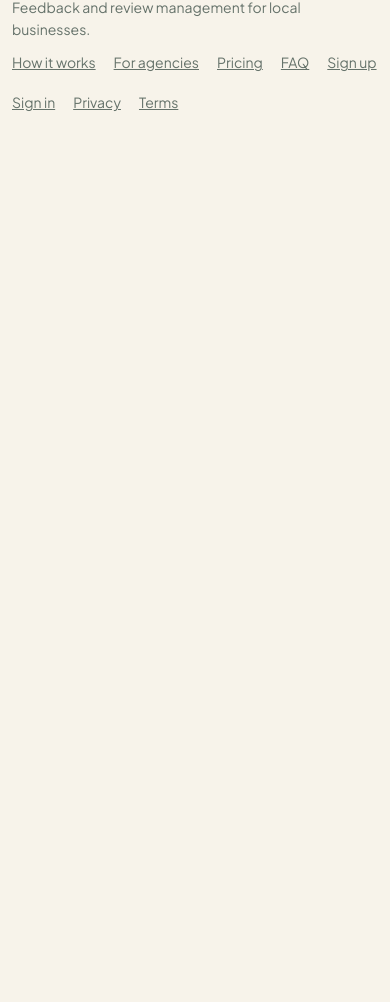
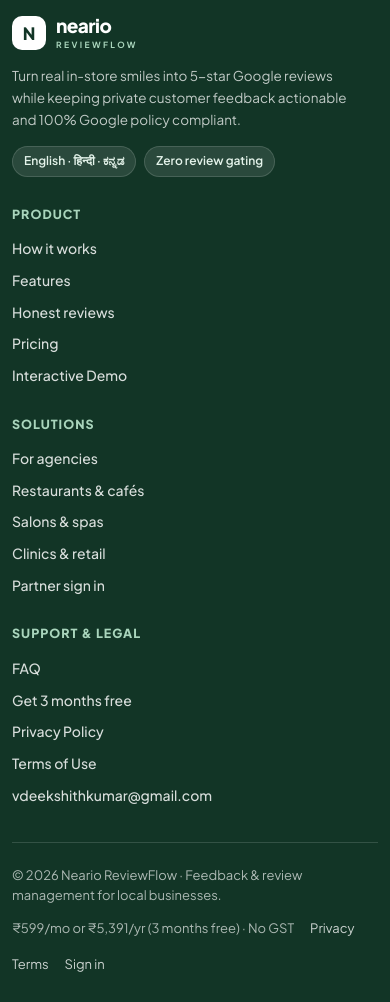
Before and after one commit to deekshithkumarv/nearioReviewFlow, a Next.js app: page /faq in a window 390 px wide. Shown: the part 8987-9989 px from the top of the page. Before the commit the page ends 9157 px from the top, so only its background shows below. Built offline with nearby package versions, Linux system fonts and the light colour scheme.

Commit message:
style(footer): replace minimal footer with branded 4-column forest-green SaaS footer

```diff
--- a/app/components/LandingPage.js
+++ b/app/components/LandingPage.js
@@ -890,24 +890,70 @@ export default function LandingPage({ initialSection = 'top' }) {
         </section>
       </main>
 
-      {/* Clean Footer */}
-      <footer>
+      {/* Professional Footer */}
+      <footer className="site-footer">
         <div className="in">
-          <div>
-            <b style={{ color: 'var(--fg)' }}>Neario ReviewFlow</b>
-            <br />
-            Feedback and review management for local businesses.
+          <div className="footer-grid">
+            <div>
+              <a href="/" className="footer-brand-row" onClick={(e) => handleSectionNav(e, 'top')}>
+                <span className="footer-mark" aria-hidden="true">N</span>
+                <span>
+                  <span className="footer-brand-name">neario</span>
+                  <span className="footer-brand-sub">REVIEWFLOW</span>
+                </span>
+              </a>
+              <p className="footer-desc">
+                Turn real in-store smiles into 5-star Google reviews while keeping private customer feedback actionable and 100% Google policy compliant.
+              </p>
+              <div className="footer-pills">
+                <span className="footer-pill">English · हिन्दी · ಕನ್ನಡ</span>
+                <span className="footer-pill">Zero review gating</span>
+              </div>
+            </div>
+
+            <div className="footer-col">
+              <h3>Product</h3>
+              <ul>
+                <li><a href="/how" onClick={(e) => handleSectionNav(e, 'how')}>How it works</a></li>
+                <li><a href="/features" onClick={(e) => handleSectionNav(e, 'features')}>Features</a></li>
+                <li><a href="/honest" onClick={(e) => handleSectionNav(e, 'honest')}>Honest reviews</a></li>
+                <li><a href="/pricing" onClick={(e) => handleSectionNav(e, 'pricing')}>Pricing</a></li>
+                <li><a href="/demo/overview">Interactive Demo</a></li>
+              </ul>
+            </div>
+
+            <div className="footer-col">
+              <h3>Solutions</h3>
+              <ul>
+                <li><a href="/agencies" onClick={(e) => handleSectionNav(e, 'agencies')}>For agencies</a></li>
+                <li><a href="/start" onClick={(e) => handleSectionNav(e, 'start')}>Restaurants &amp; cafés</a></li>
+                <li><a href="/start" onClick={(e) => handleSectionNav(e, 'start')}>Salons &amp; spas</a></li>
+                <li><a href="/start" onClick={(e) => handleSectionNav(e, 'start')}>Clinics &amp; retail</a></li>
+                <li><Link href="/login">Partner sign in</Link></li>
+              </ul>
+            </div>
+
+            <div className="footer-col">
+              <h3>Support &amp; Legal</h3>
+              <ul>
+                <li><a href="/faq" onClick={(e) => handleSectionNav(e, 'faq')}>FAQ</a></li>
+                <li><a href="/start" onClick={(e) => handleSectionNav(e, 'start')}>Get 3 months free</a></li>
+                <li><Link href="/privacy">Privacy Policy</Link></li>
+                <li><Link href="/terms">Terms of Use</Link></li>
+                <li><a href="mailto:vdeekshithkumar@gmail.com">vdeekshithkumar@gmail.com</a></li>
+              </ul>
+            </div>
           </div>
-          <nav aria-label="Footer">
-            <a href="/how" onClick={(e) => handleSectionNav(e, 'how')}>How it works</a>
-            <a href="/agencies" onClick={(e) => handleSectionNav(e, 'agencies')}>For agencies</a>
-            <a href="/pricing" onClick={(e) => handleSectionNav(e, 'pricing')}>Pricing</a>
-            <a href="/faq" onClick={(e) => handleSectionNav(e, 'faq')}>FAQ</a>
-            <a href="/start" onClick={(e) => handleSectionNav(e, 'start')}>Sign up</a>
-            <Link href="/login">Sign in</Link>
-            <Link href="/privacy">Privacy</Link>
-            <Link href="/terms">Terms</Link>
-          </nav>
+
+          <div className="footer-bottom">
+            <div>© 2026 Neario ReviewFlow · Feedback &amp; review management for local businesses.</div>
+            <div className="footer-bottom-links">
+              <span>₹599/mo or ₹5,391/yr (3 months free) · No GST</span>
+              <Link href="/privacy">Privacy</Link>
+              <Link href="/terms">Terms</Link>
+              <Link href="/login">Sign in</Link>
+            </div>
+          </div>
         </div>
       </footer>
     </>
--- a/app/globals.css
+++ b/app/globals.css
@@ -1693,25 +1693,135 @@ input, select {
 }
 
 /* Footer */
-footer {
-  padding-block: 40px 56px;
-  color: var(--muted);
+.site-footer {
+  margin-top: 40px;
+  background: #123526;
+  color: rgba(255, 255, 255, 0.78);
+  padding: 56px 0 32px;
   font-size: 14px;
 }
-footer .in {
+.footer-grid {
+  display: grid;
+  grid-template-columns: 1.5fr 1fr 1fr 1fr;
+  gap: 36px 28px;
+  padding-bottom: 36px;
+  border-bottom: 1px solid rgba(255, 255, 255, 0.14);
+}
+.footer-brand-row {
+  display: inline-flex;
+  align-items: center;
+  gap: 10px;
+  text-decoration: none;
+  color: #ffffff;
+  margin-bottom: 14px;
+}
+.footer-mark {
+  width: 34px;
+  height: 34px;
+  border-radius: 10px;
+  background: #ffffff;
+  color: #123526;
+  display: grid;
+  place-items: center;
+  font-weight: 800;
+  font-size: 17px;
+}
+.footer-brand-name {
+  font-size: 19px;
+  font-weight: 800;
+  letter-spacing: -0.03em;
+  line-height: 1.1;
+  display: block;
+}
+.footer-brand-sub {
+  font-size: 8.5px;
+  letter-spacing: 0.28em;
+  font-weight: 700;
+  color: #a9d5bc;
+  display: block;
+  margin-top: 2px;
+}
+.footer-desc {
+  margin: 0 0 16px;
+  max-width: 34ch;
+  line-height: 1.6;
+  color: rgba(255, 255, 255, 0.74);
+  font-size: 13.5px;
+}
+.footer-pills {
   display: flex;
   flex-wrap: wrap;
-  gap: 12px 28px;
+  gap: 8px;
+}
+.footer-pill {
+  display: inline-flex;
+  align-items: center;
+  padding: 5px 11px;
+  border-radius: 99px;
+  background: rgba(255, 255, 255, 0.1);
+  border: 1px solid rgba(255, 255, 255, 0.14);
+  color: #e4f3ea;
+  font-size: 12px;
+  font-weight: 600;
+}
+.footer-col h3 {
+  margin: 0 0 14px;
+  font-size: 12.5px;
+  font-weight: 800;
+  text-transform: uppercase;
+  letter-spacing: 0.08em;
+  color: #a9d5bc;
+}
+.footer-col ul {
+  list-style: none;
+  margin: 0;
+  padding: 0;
+  display: flex;
+  flex-direction: column;
+  gap: 10px;
+}
+.footer-col a {
+  color: rgba(255, 255, 255, 0.84);
+  text-decoration: none;
+  font-size: 14px;
+  font-weight: 500;
+  transition: color 0.15s ease;
+}
+.footer-col a:hover {
+  color: #ffffff;
+  text-decoration: underline;
+  text-underline-offset: 4px;
+}
+.footer-bottom {
+  padding-top: 22px;
+  display: flex;
+  flex-wrap: wrap;
+  align-items: center;
   justify-content: space-between;
-}
-footer nav {
-  display: flex;
-  gap: 18px;
+  gap: 12px 24px;
+  font-size: 13px;
+  color: rgba(255, 255, 255, 0.65);
+}
+.footer-bottom-links {
+  display: flex;
   flex-wrap: wrap;
+  align-items: center;
+  gap: 16px;
+}
+.footer-bottom-links a {
+  color: rgba(255, 255, 255, 0.78);
+  text-decoration: none;
+}
+.footer-bottom-links a:hover {
+  color: #ffffff;
+  text-decoration: underline;
 }
 
 /* Responsive Breakpoints */
 @media (max-width: 960px) {
+  .footer-grid {
+    grid-template-columns: repeat(2, minmax(0, 1fr));
+  }
   .hero, .band, .signup, .dine {
     grid-template-columns: 1fr;
   }
@@ -1754,6 +1864,13 @@ footer nav {
 }
 
 @media (max-width: 560px) {
+  .footer-grid {
+    grid-template-columns: 1fr;
+    gap: 28px;
+  }
+  .site-footer {
+    padding: 40px 0 28px;
+  }
   .feat {
     grid-template-columns: 1fr;
   }
```
